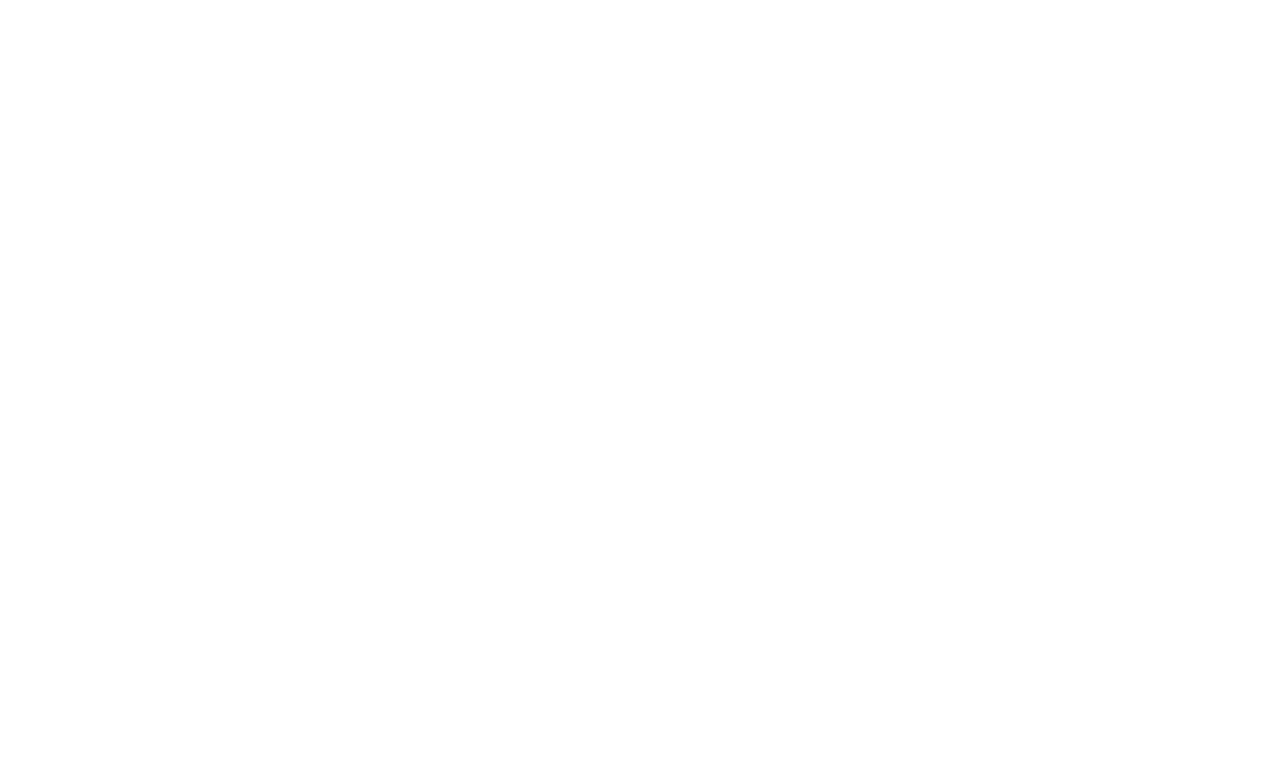
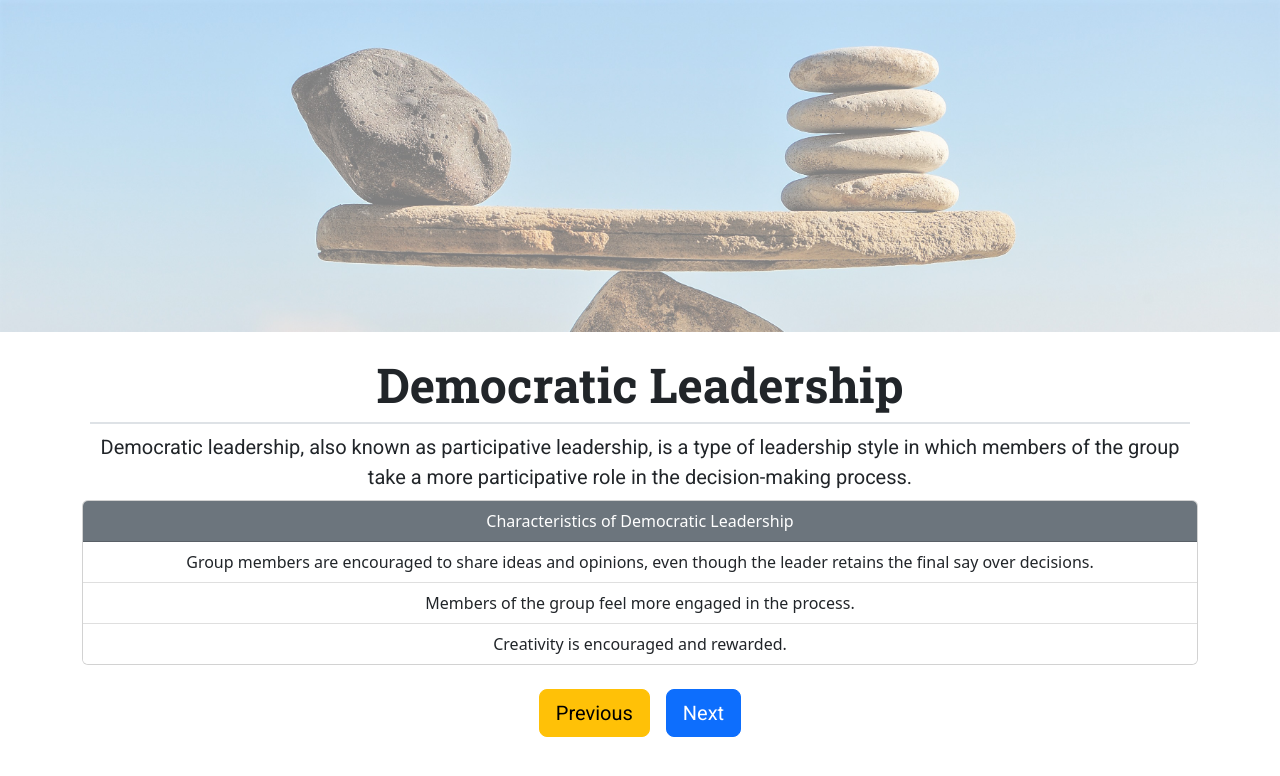
Before and after one commit to ianaack/d2l, a React (Create React App) app: page /leadership-styles/styles/democratic in a window 1280 px wide. Before the commit this address had no page. Shown: the top 776 px of the page. Built offline with nearby package versions, Linux system fonts and the light colour scheme.

Commit message:
Styling: democratic leadership page

```diff
--- a/src/App.js
+++ b/src/App.js
@@ -8,6 +8,7 @@
 import Styles from "./pages/Styles";
 import Quiz from "./pages/Quiz";
 import Autocratic from "./pages/Autocratic";
+import Democratic from "./pages/Democratic";
 
 function App() {
 	return (
@@ -22,6 +23,10 @@
 						path="/leadership-styles/styles/autocratic"
 						element={<Autocratic />}
 					/>
+					<Route
+						path="/leadership-styles/styles/democratic"
+						element={<Democratic />}
+					/>
 					<Route path="/quiz" element={<Quiz />} />
 				</Routes>
 			</Router>
--- a/src/index.css
+++ b/src/index.css
@@ -28,9 +28,7 @@
 	font-family: var(--sans-serif-font-family);
 }
 
-.autocratic-header {
-	background-image: url("../src/assets/images/img_01.jpg");
-	background-repeat: no-repeat;
-	background-size: cover;
-  color: var(--primary-color)
+.header-image {
+	width: 100%;
+	height: auto;
 }
--- a/src/pages/Autocratic.jsx
+++ b/src/pages/Autocratic.jsx
@@ -1,10 +1,13 @@
 import { Link } from "react-router-dom";
+import img_01 from "../assets/images/img_01.jpg";
 
 const Autocratic = () => {
 	return (
+		<>
+			<img src={img_01} alt="" className="header-image" />
 			<div className="container">
 				<div className=" px-2 mt-4 text-center">
-				<h1 className="autocratic-header display-5 fw-bold border-2 border-bottom pb-2">
+					<h1 className="display-5 fw-bold border-2 border-bottom pb-2">
 						Autocratic Leadership
 					</h1>
 					<p className="mb-2 fs-5">
@@ -12,8 +15,8 @@
 						leadership style characterized by individual control over all
 						decisions and little input from group members. Autocratic leaders
 						typically make choices based on their ideas and judgments and rarely
-					accept advice from followers. Autocratic leadership involves absolute,
-					authoritarian control over a group.
+						accept advice from followers. Autocratic leadership involves
+						absolute, authoritarian control over a group.
 					</p>
 				</div>
 				<div className="card text-center mb-4">
@@ -42,6 +45,7 @@
 					</Link>
 				</div>
 			</div>
+		</>
 	);
 };
 
--- /dev/null
+++ b/src/pages/Democratic.jsx
@@ -0,0 +1,49 @@
+import { Link } from "react-router-dom";
+import img_02 from "../assets/images/img_02.jpg";
+
+const Democratic = () => {
+	return (
+		<>
+			<img src={img_02} alt="" className="header-image" />
+			<div className="container">
+				<div className="px-2 mt-4 text-center">
+					<h1 className="display-5 fw-bold border-2 border-bottom pb-2">
+						Democratic Leadership
+					</h1>
+					<p className="mb-2 fs-5">
+						Democratic leadership, also known as participative leadership, is a
+						type of leadership style in which members of the group take a more
+						participative role in the decision-making process.
+					</p>
+				</div>
+				<div className="card text-center mb-4">
+					<div className="card-header text-bg-secondary">
+						Characteristics of Democratic Leadership
+					</div>
+					<ul className="list-group list-group-flush">
+						<li className="list-group-item">
+							Group members are encouraged to share ideas and opinions, even
+							though the leader retains the final say over decisions.
+						</li>
+						<li className="list-group-item">
+							Members of the group feel more engaged in the process.
+						</li>
+						<li className="list-group-item">
+							Creativity is encouraged and rewarded.
+						</li>
+					</ul>
+				</div>
+				<div className="text-center">
+					<Link to="/leadership-styles/styles/autocratic">
+						<button className="btn btn-lg btn-warning mx-2">Previous</button>
+					</Link>
+					<Link to="/leadership-styles/styles/free-rein">
+						<button className="btn btn-lg btn-primary mx-2">Next</button>
+					</Link>
+				</div>
+			</div>
+		</>
+	);
+};
+
+export default Democratic;
```
Lines whose indentation alone changed are shown as unchanged.
